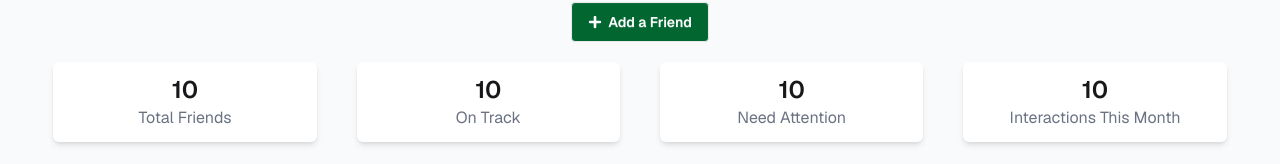
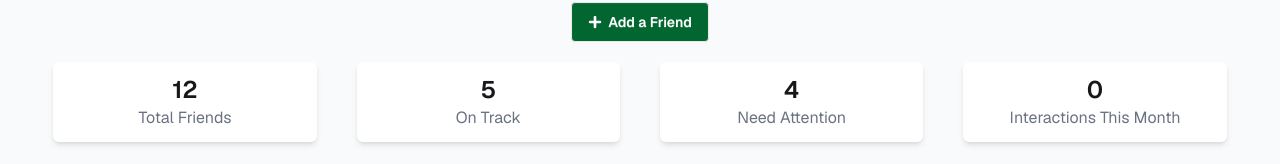
Before and after one commit to mehedyPUST/A7-Keen-Keeper-Project, a React (Vite) app: page / in a window 1280 px wide. Shown: the part 174-338 px from the top of the page. Built offline with nearby package versions, Linux system fonts and the light colour scheme.

Commit message:
category dynamic

```diff
--- a/src/components/categorycounterCards/CategoryCounterCards.jsx
+++ b/src/components/categorycounterCards/CategoryCounterCards.jsx
@@ -1,25 +1,35 @@
-import React from 'react';
+import React, { useContext } from 'react';
+import { TimelineContextCreate } from '../../context/TimelineContextCreator';
+import { FriendsContextCreate } from '../../context/FriendsContextCreator';
 
 const CategoryCounterCards = () => {
+
+    const { friends } = useContext(FriendsContextCreate);
+    const { timeline } = useContext(TimelineContextCreate);
+    // console.log(friends, "ekhon khuji")
+
+    const onTrackContacts = friends.filter(contact => contact.status === "On-Track");
+    const needAttentionContacts = friends.filter(contact => contact.status === "Overdue");
+    // console.log("amar desh", friends)
     return (
         <div className='grid grid-cols-2 md:grid-cols-4 w-11/12 gap-10 mt-5 mx-auto text-center'>
             <div className='bg-white shadow-md rounded-md p-3'>
-                <h3 className='font-semibold text-2xl'>10</h3>
+                <h3 className='font-semibold text-2xl'>{friends.length}</h3>
                 <p className='text-gray-500'>Total Friends</p>
             </div>
 
             <div className='bg-white shadow-md rounded-md p-3'>
-                <h3 className='font-semibold text-2xl'>10</h3>
+                <h3 className='font-semibold text-2xl'>{onTrackContacts.length}</h3>
                 <p className='text-gray-500'>On Track</p>
             </div>
 
             <div className='bg-white shadow-md rounded-md p-3'>
-                <h3 className='font-semibold text-2xl'>10</h3>
+                <h3 className='font-semibold text-2xl'>{needAttentionContacts.length}</h3>
                 <p className='text-gray-500'>Need Attention</p>
             </div>
 
             <div className='bg-white shadow-md rounded-md p-3'>
-                <h3 className='font-semibold text-2xl'>10</h3>
+                <h3 className='font-semibold text-2xl'>{timeline.length}</h3>
                 <p className='text-gray-500'>Interactions This Month</p>
             </div>
         </div>
--- a/src/components/friends/Friends.jsx
+++ b/src/components/friends/Friends.jsx
@@ -1,28 +1,32 @@
-import React, { use } from 'react';
+import React, { useContext } from 'react';
 import FriendsCard from './FriendsCard';
-
-const friendsPromise = fetch('/friendsData.json').then(res => res.json());
-
+import { FriendsContextCreate } from '../../context/FriendsContextCreator';
+import { RiseLoader } from 'react-spinners';
 
 const Friends = () => {
-    const friends = use(friendsPromise)
-    console.log(friends)
+    const { friends, loading } = useContext(FriendsContextCreate);
+
+    if (loading) {
+        return (
+            <div className='w-11/12 mx-auto mt-5'>
+                <h3 className='font-bold text-2xl mb-3'>Your Friends</h3>
+                <div className="flex justify-center items-center py-10">
+                    <RiseLoader color="#10B981" />
+                </div>
+            </div>
+        );
+    }
+
     return (
         <div className='w-11/12 mx-auto mt-5'>
             <h3 className='font-bold text-2xl mb-3'>Your Friends</h3>
             <div className="grid grid-cols-1 sm:grid-cols-2 lg:grid-cols-3 xl:grid-cols-4 gap-10">
                 {
-                    friends.map(friend => {
-                        return (
-
-                            <FriendsCard friend={friend}></FriendsCard>
-
-                        )
-
-                    })
+                    friends.map(friend => (
+                        <FriendsCard key={friend.id} friend={friend} />
+                    ))
                 }
             </div>
-
         </div>
     );
 };
--- /dev/null
+++ b/src/context/FriendsContext.jsx
@@ -0,0 +1,35 @@
+// src/context/FriendsContext.js
+import { useState, useEffect } from "react";
+import { FriendsContextCreate } from "./FriendsContextCreator";
+
+const FriendsContext = ({ children }) => {
+    const [friends, setFriends] = useState([]);
+    const [loading, setLoading] = useState(true);
+
+    useEffect(() => {
+        fetch('/friendsData.json')
+            .then(res => res.json())
+            .then(data => {
+                setFriends(data);
+                setLoading(false);
+            })
+            .catch(err => {
+                console.error("Failed to load friends:", err);
+                setLoading(false);
+            });
+    }, []);
+
+    const data = {
+        friends,
+        loading,
+        setFriends
+    };
+
+    return (
+        <FriendsContextCreate.Provider value={data}>
+            {children}
+        </FriendsContextCreate.Provider>
+    );
+};
+
+export default FriendsContext;
--- /dev/null
+++ b/src/context/FriendsContextCreator.jsx
@@ -0,0 +1,2 @@
+import { createContext } from "react";
+export const FriendsContextCreate = createContext();
--- a/src/context/TimelineContextCreator.jsx
+++ b/src/context/TimelineContextCreator.jsx
@@ -1,3 +1,2 @@
 import { createContext } from "react";
-
 export const TimelineContextCreate = createContext()
--- a/src/layout/MainLayout.jsx
+++ b/src/layout/MainLayout.jsx
@@ -1,15 +1,19 @@
+// src/layout/MainLayout.jsx
 import React from 'react';
 import Navbar from '../components/navBar/Navbar';
 import { Outlet } from 'react-router';
 import Footer from '../components/footer/Footer';
+import FriendsContext from '../context/FriendsContext'; // Changed import
 
 const MainLayout = () => {
     return (
-        <div>
-            <Navbar></Navbar>
-            <Outlet></Outlet>
-            <Footer></Footer>
-        </div>
+        <FriendsContext>
+            <div>
+                <Navbar />
+                <Outlet />
+                <Footer />
+            </div>
+        </FriendsContext>
     );
 };
 
--- /dev/null
+++ b/src/routes/FriendDetailsLazy.jsx
@@ -0,0 +1,2 @@
+import { lazy } from 'react';
+export const FriendDetails = lazy(() => import("../components/pages/FriendDetails"));
--- a/src/routes/Routes.jsx
+++ b/src/routes/Routes.jsx
@@ -1,42 +1,3 @@
-// import { createBrowserRouter } from "react-router";
-
-// import ErrorMsg from "./errorElement/ErrorMsg";
-// import MainLayout from "../layout/MainLayout";
-// import TimeLine from "../components/pages/TimeLine";
-// import HomePage from "../components/pages/HomePage";
-// import Stats from "../components/pages/Stats";
-// import FriendDetails from "../components/pages/FriendDetails";
-
-
-// export const router = createBrowserRouter([
-//     {
-//         path: "/",
-//         element: <MainLayout></MainLayout>,
-//         children: [{
-//             index: true,
-//             element: <HomePage></HomePage>
-//         },
-
-//         {
-//             path: "/timeline",
-//             element: <TimeLine></TimeLine>
-//         },
-//         {
-//             path: "/stats",
-//             element: <Stats></Stats>
-//         },
-//         {
-//             path: "/friend-details/:friendId",
-//             Component: FriendDetails,
-//             loader: () => fetch('/friendsData.json')
-//         }
-//         ],
-//         errorElement: <ErrorMsg></ErrorMsg>
-
-//     }
-
-// ])
-
 
 import { RiseLoader } from "react-spinners";
 import { lazy, Suspense } from "react";
@@ -47,8 +8,7 @@ import MainLayout from "../layout/MainLayout";
 import TimeLine from "../components/pages/TimeLine";
 import HomePage from "../components/pages/HomePage";
 import Stats from "../components/pages/Stats";
-
-const FriendDetails = lazy(() => import("../components/pages/FriendDetails"));
+import { FriendDetails } from './FriendDetailsLazy';
 
 export const router = createBrowserRouter([
     {
@@ -84,7 +44,12 @@ export const router = createBrowserRouter([
                 loader: async () => {
                     const res = await fetch('/friendsData.json');
                     return res.json();
-                }
+                },
+                HydrateFallback: () => (
+                    <div className="flex items-center justify-center min-h-screen">
+                        <RiseLoader color="#10B981" />
+                    </div>
+                ), // Add this
             }
         ]
     }
```
Also changed, not shown: src/context/TimelineContext.jsx (+1 -8 lines).
